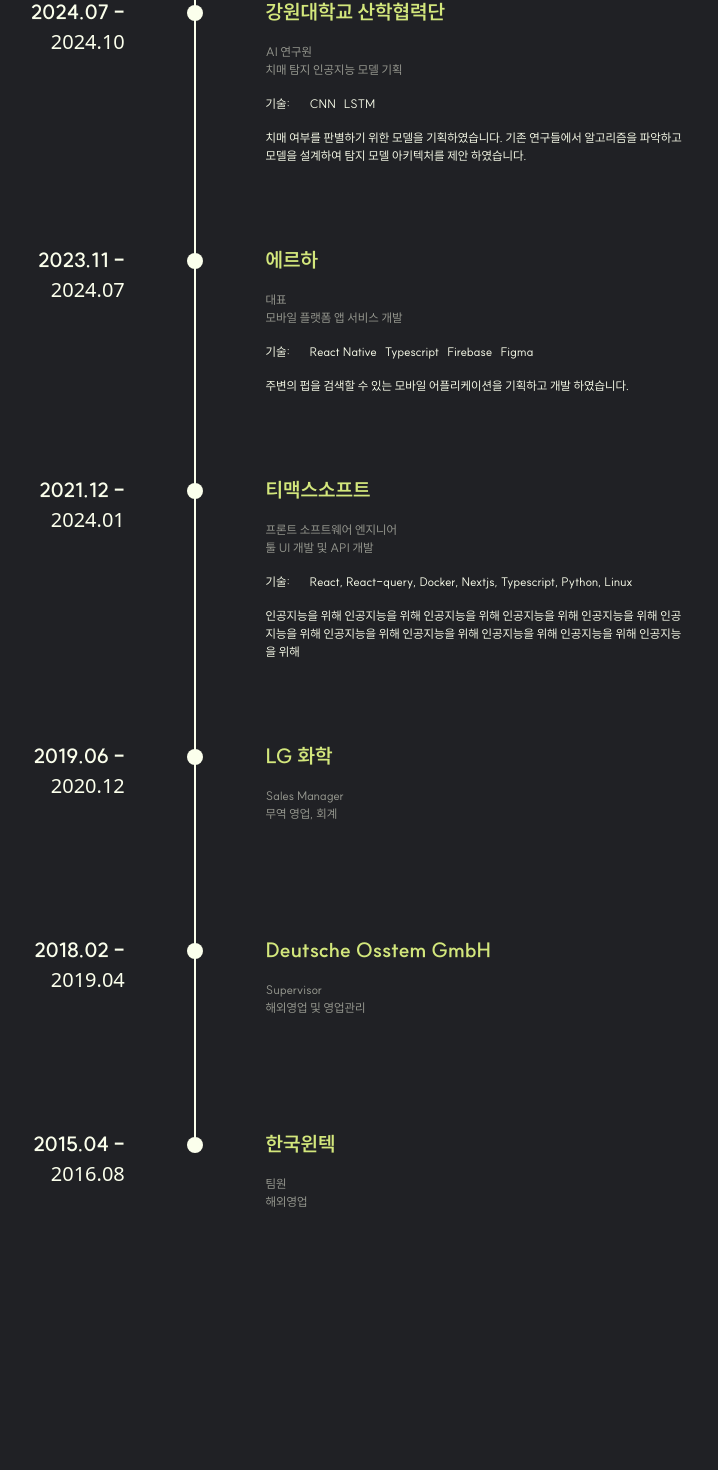
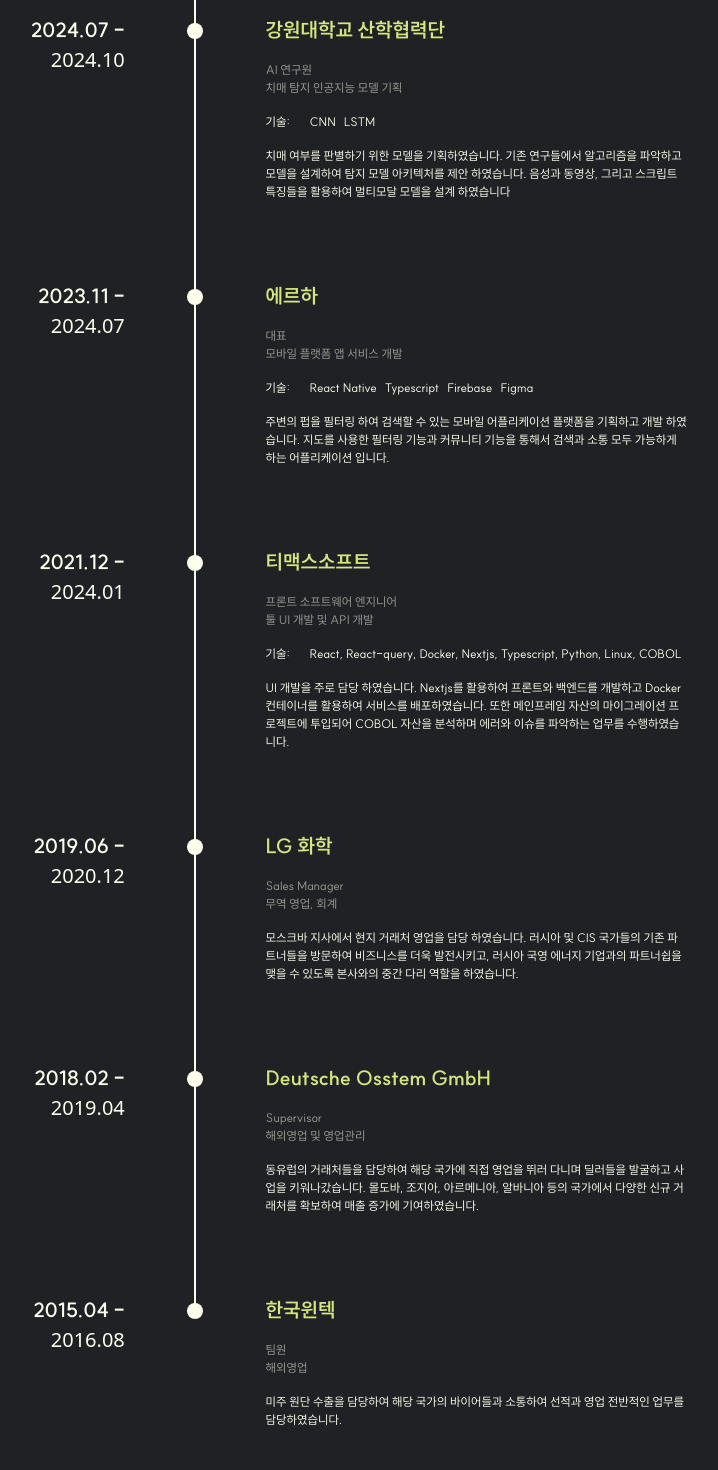
Before and after one commit to ramieeee/portfolio_2.0, a Next.js app: page / in a window 1280 px wide. Shown: the part 1258-2728 px from the top of the page, without its empty margins (304-1022 px from the left). Built offline with nearby package versions, Linux system fonts and the light colour scheme.

Commit message:
Add up some description to career

```diff
--- a/assets/jsonFiles/careerKo.json
+++ b/assets/jsonFiles/careerKo.json
@@ -22,7 +22,7 @@
     "career": {
       "role": "LLM agent 및 체인 구축",
       "skills": ["LLM", "Langchain", "Milvus", "Apache Atlas"],
-      "description": "농협에서 사용될 LLM 체인 모델을 구축하였습니다. Langchain과 Milvus를 사용하여 RAG 모델을 구축하였습니다."
+      "description": "농협에서 사용될 LLM 체인 모델을 구축하였습니다. Langchain과 Milvus를 사용하여 RAG 모델을 구축하였습니다. 또한 자연어를 활용하여 자동화된 LLM 모델을 통해 SQL query 생성하고 DB의 테이블 정보를 확인할 수 있는 모델을 구축하였습니다."
     }
   },
   {
@@ -48,7 +48,7 @@
     "career": {
       "role": "치매 탐지 인공지능 모델 기획",
       "skills": ["CNN", "LSTM"],
-      "description": "치매 여부를 판별하기 위한 모델을 기획하였습니다. 기존 연구들에서 알고리즘을 파악하고 모델을 설계하여 탐지 모델 아키텍처를 제안 하였습니다."
+      "description": "치매 여부를 판별하기 위한 모델을 기획하였습니다. 기존 연구들에서 알고리즘을 파악하고 모델을 설계하여 탐지 모델 아키텍처를 제안 하였습니다. 음성과 동영상, 그리고 스크립트 특징들을 활용하여 멀티모달 모델을 설계 하였습니다"
     }
   },
   {
@@ -74,7 +74,7 @@
     "career": {
       "role": "모바일 플랫폼 앱 서비스 개발",
       "skills": ["React Native", "Typescript", "Firebase", "Figma"],
-      "description": "주변의 펍을 검색할 수 있는 모바일 어플리케이션을 기획하고 개발 하였습니다."
+      "description": "주변의 펍을 필터링 하여 검색할 수 있는 모바일 어플리케이션 플랫폼을 기획하고 개발 하였습니다. 지도를 사용한 필터링 기능과 커뮤니티 기능을 통해서 검색과 소통 모두 가능하게 하는 어플리케이션 입니다."
     }
   },
   {
@@ -100,9 +100,9 @@
     "career": {
       "role": "툴 UI 개발 및 API 개발",
       "skills": [
-        "React, React-query, Docker, Nextjs, Typescript, Python, Linux"
+        "React, React-query, Docker, Nextjs, Typescript, Python, Linux, COBOL"
       ],
-      "description": "인공지능을 위해 인공지능을 위해 인공지능을 위해 인공지능을 위해 인공지능을 위해 인공지능을 위해 \n인공지능을 위해 인공지능을 위해 인공지능을 위해 인공지능을 위해 인공지능을 위해 "
+      "description": "UI 개발을 주로 담당 하였습니다. Nextjs를 활용하여 프론트와 백엔드를 개발하고 Docker 컨테이너를 활용하여 서비스를 배포하였습니다. 또한 메인프레임 자산의 마이그레이션 프로젝트에 투입되어 COBOL 자산을 분석하며 에러와 이슈를 파악하는 업무를 수행하였습니다."
     }
   },
   {
@@ -128,7 +128,7 @@
     "career": {
       "role": "무역 영업, 회계",
       "skills": [],
-      "description": ""
+      "description": "모스크바 지사에서 현지 거래처 영업을 담당 하였습니다. 러시아 및 CIS 국가들의 기존 파트너들을 방문하여 비즈니스를 더욱 발전시키고, 러시아 국영 에너지 기업과의 파트너쉽을 맺을 수 있도록 본사와의 중간 다리 역할을 하였습니다."
     }
   },
   {
@@ -154,7 +154,7 @@
     "career": {
       "role": "해외영업 및 영업관리",
       "skills": [],
-      "description": ""
+      "description": "동유럽의 거래처들을 담당하여 해당 국가에 직접 영업을 뛰러 다니며 딜러들을 발굴하고 사업을 키워나갔습니다. 몰도바, 조지아, 아르메니아, 알바니아 등의 국가에서 다양한 신규 거래처를 확보하여 매출 증가에 기여하였습니다."
     }
   },
   {
@@ -180,7 +180,7 @@
     "career": {
       "role": "해외영업",
       "skills": [],
-      "description": ""
+      "description": "미주 원단 수출을 담당하여 해당 국가의 바이어들과 소통하여 선적과 영업 전반적인 업무를 담당하였습니다."
     }
   }
 ]
--- a/components/molecules/CareerTimelineCard.tsx
+++ b/components/molecules/CareerTimelineCard.tsx
@@ -49,7 +49,7 @@
         {/* line */}
         <div
           className={`absolute w-[2px] ${
-            isLast ? "h-0" : "h-[180%]"
+            isLast ? "h-0" : "h-[160%]"
           } bg-color-main left-1/2 -translate-x-1/2`}
         />
       </div>
@@ -67,16 +67,16 @@
             {careerData.career.role}
           </div>
         </div>
+        {careerData.career.skills.length > 0 ? (
           <div className="flex flex-row gap-3 text-size-body font-suit text-color-main">
-          {careerData.career.skills.length > 0 ? (
             <div className="w-8">기술:</div>
-          ) : null}
             <div className="flex flex-row gap-2 text-size-body font-suit text-color-main">
               {careerData.career.skills.map((skill, idx) => {
                 return <div key={`${skill}-${idx}`}>{skill}</div>;
               })}
             </div>
           </div>
+        ) : null}
         <div className="text-size-body font-suit text-color-main">
           {careerData.career.description}
         </div>
--- a/components/molecules/EducationTimelineCard.tsx
+++ b/components/molecules/EducationTimelineCard.tsx
@@ -62,7 +62,7 @@
         {/* line */}
         <div
           className={`absolute w-[2px] ${
-            isLast ? "h-0" : "h-[180%]"
+            isLast ? "h-0" : "h-[190%]"
           } bg-color-main left-1/2 -translate-x-1/2`}
         />
       </div>
```
Lines whose indentation alone changed are shown as unchanged.
